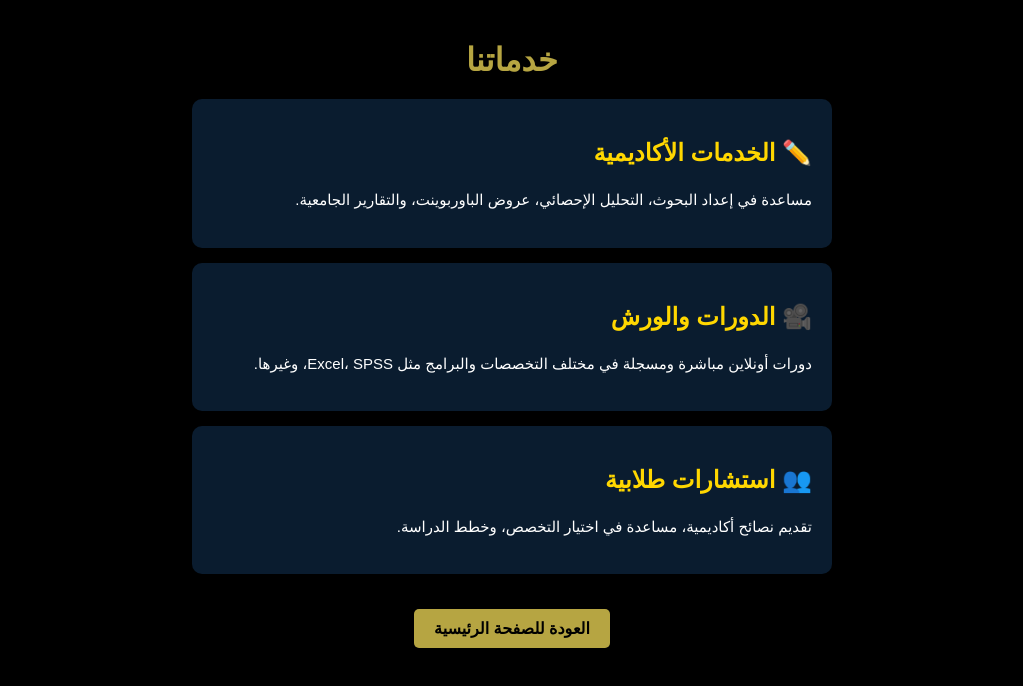
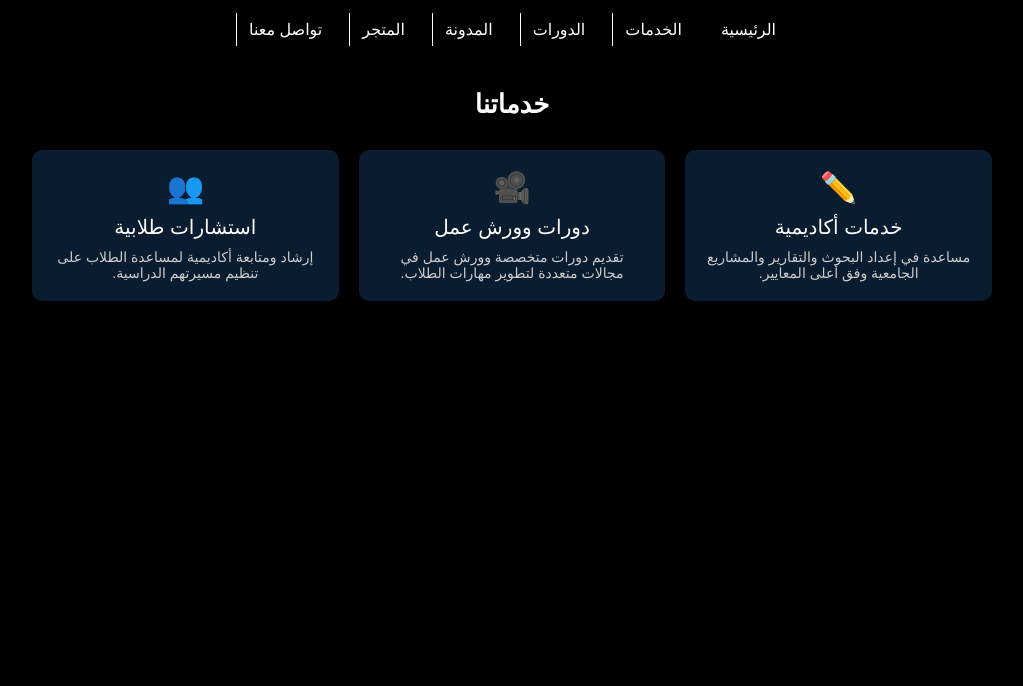
Before and after one commit to Hussain2244111/student-knowledge, a plain HTML site: page pages/pages/pages/pages/Pages/pages/services.html in a window 1280 px wide. Shown: the whole page, without its empty margins (128-1151 px from the left). Drawn offline with Linux system fonts and the light colour scheme.

Commit message:
Update services.html
خدمات

```diff
--- a/pages/pages/pages/pages/Pages/pages/services.html
+++ b/pages/pages/pages/pages/Pages/pages/services.html
@@ -1,73 +1,131 @@
-<!DOCTYPE html>
-<html lang="ar" dir="rtl">
+<!DOCTYPE html><html lang="ar" dir="rtl">
 <head>
-  <meta charset="UTF-8" />
-  <meta name="viewport" content="width=device-width, initial-scale=1.0"/>
-  <title>خدماتنا - المعرفة للخدمات الطلابية</title>
+  <meta charset="UTF-8">
+  <meta name="viewport" content="width=device-width, initial-scale=1.0">
+  <title>الخدمات - المعرفة للخدمات الطلابية</title>
   <style>
-    body {
+    * {
+      box-sizing: border-box;
       margin: 0;
+      padding: 0;
+    }body {
   font-family: 'Arial', sans-serif;
   background-color: #000;
   color: white;
   direction: rtl;
   text-align: center;
+}
+
+header {
   padding: 20px;
 }
 
-    h1 {
-      color: #b6a542;
-      margin-bottom: 20px;
+nav ul {
+  list-style: none;
+  display: flex;
+  flex-wrap: wrap;
+  justify-content: center;
+  gap: 15px;
 }
 
-    .service-box {
-      background-color: #0a1c2f;
-      border-radius: 10px;
-      margin: 15px auto;
-      padding: 20px;
-      max-width: 600px;
-      text-align: right;
+nav ul li a {
+  color: white;
+  text-decoration: none;
+  padding: 8px 12px;
+  border-left: 1px solid white;
 }
 
-    .service-box h2 {
-      color: #ffd700;
+nav ul li:first-child a {
+  border-left: none;
 }
 
-    .service-box p {
-      line-height: 1.7;
-      font-size: 15px;
+.section-title {
+  font-size: 26px;
+  margin: 30px 0 10px;
 }
 
-    a.button {
-      display: inline-block;
-      margin-top: 20px;
-      padding: 10px 20px;
-      background-color: #b6a542;
-      color: black;
-      text-decoration: none;
-      border-radius: 5px;
-      font-weight: bold;
+.service-list {
+  display: grid;
+  grid-template-columns: repeat(auto-fit, minmax(280px, 1fr));
+  gap: 20px;
+  padding: 20px;
+  max-width: 1000px;
+  margin: auto;
 }
+
+.service-item {
+  background-color: #0a1c2f;
+  padding: 20px;
+  border-radius: 10px;
+  transition: 0.3s;
+}
+
+.service-item:hover {
+  background-color: #132f4a;
+}
+
+.service-icon {
+  font-size: 30px;
+  margin-bottom: 10px;
+}
+
+.service-title {
+  font-size: 20px;
+  margin-bottom: 10px;
+}
+
+.service-desc {
+  font-size: 14px;
+  color: #ccc;
+}
+
+@media (max-width: 600px) {
+  .section-title {
+    font-size: 22px;
+  }
+
+  .service-title {
+    font-size: 18px;
+  }
+
+  .service-desc {
+    font-size: 13px;
+  }
+}
+
   </style>
 </head>
 <body>
-  <h1>خدماتنا</h1>
-
-  <div class="service-box">
-    <h2>✏️ الخدمات الأكاديمية</h2>
-    <p>مساعدة في إعداد البحوث، التحليل الإحصائي، عروض الباوربوينت، والتقارير الجامعية.</p>
+  <header>
+    <nav>
+      <ul>
+        <li><a href="index.html">الرئيسية</a></li>
+        <li><a href="services.html">الخدمات</a></li>
+        <li><a href="courses.html">الدورات</a></li>
+        <li><a href="blog.html">المدونة</a></li>
+        <li><a href="store.html">المتجر</a></li>
+        <li><a href="contact.html">تواصل معنا</a></li>
+      </ul>
+    </nav>
+  </header>  <main>
+    <h1 class="section-title">خدماتنا</h1>
+    <div class="service-list">
+      <div class="service-item">
+        <div class="service-icon">✏️</div>
+        <div class="service-title">خدمات أكاديمية</div>
+        <div class="service-desc">مساعدة في إعداد البحوث والتقارير والمشاريع الجامعية وفق أعلى المعايير.</div>
       </div>
-
-  <div class="service-box">
-    <h2>🎥 الدورات والورش</h2>
-    <p>دورات أونلاين مباشرة ومسجلة في مختلف التخصصات والبرامج مثل Excel، SPSS، وغيرها.</p>
+      <div class="service-item">
+        <div class="service-icon">🎥</div>
+        <div class="service-title">دورات وورش عمل</div>
+        <div class="service-desc">تقديم دورات متخصصة وورش عمل في مجالات متعددة لتطوير مهارات الطلاب.</div>
       </div>
-
-  <div class="service-box">
-    <h2>👥 استشارات طلابية</h2>
-    <p>تقديم نصائح أكاديمية، مساعدة في اختيار التخصص، وخطط الدراسة.</p>
+      <div class="service-item">
+        <div class="service-icon">👥</div>
+        <div class="service-title">استشارات طلابية</div>
+        <div class="service-desc">إرشاد ومتابعة أكاديمية لمساعدة الطلاب على تنظيم مسيرتهم الدراسية.</div>
       </div>
-
-  <a href="https://hussain2244111.github.io/student-knowledge/" class="button">العودة للصفحة الرئيسية</a>
+    </div>
+  </main>
 </body>
 </html>
```
Lines whose indentation alone changed are shown as unchanged.
